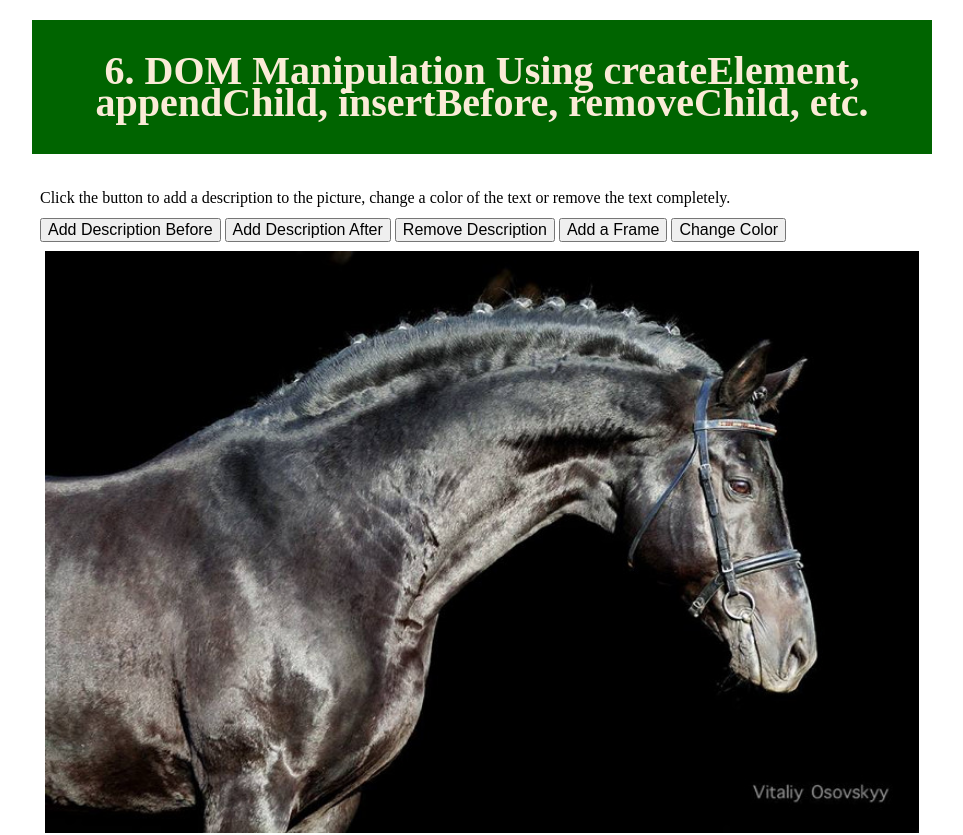
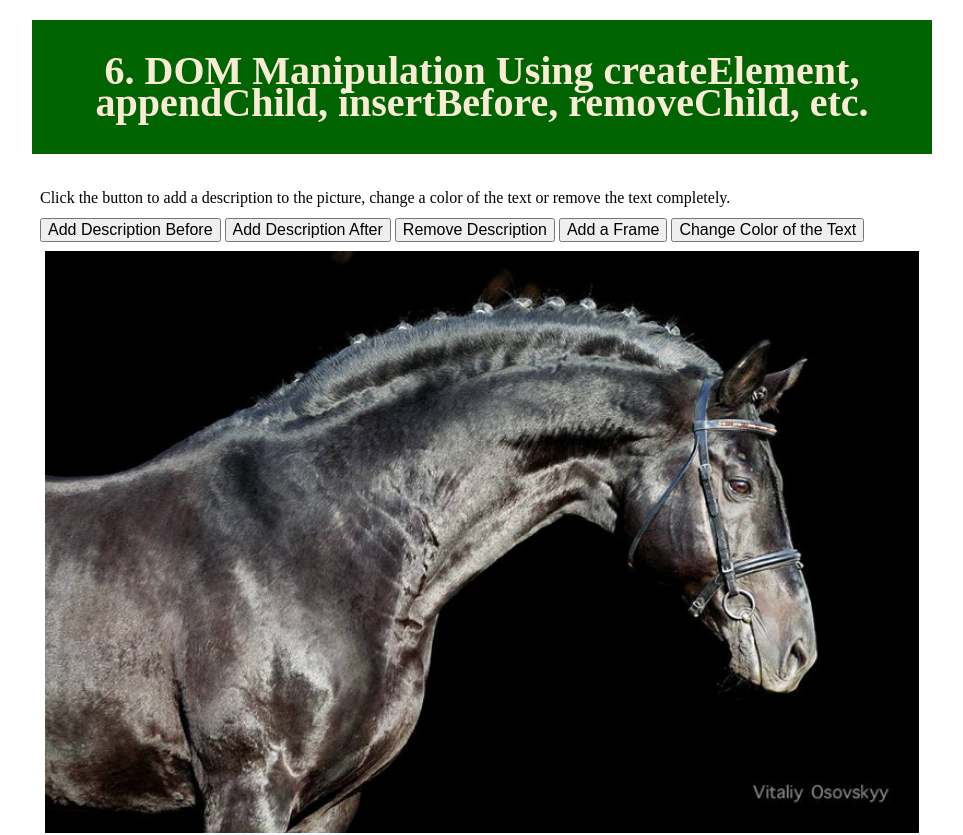
Before and after one commit to Kyman-Irena/Kyman-Irena.github.io, a plain HTML site: page topics/topic-06.html in a window 1280 px wide. Shown: the top 835 px of the page, without its empty margins (158-1121 px from the left). Drawn offline with Linux system fonts and the light colour scheme.

Commit message:
addition

```diff
--- a/topics/topic-06.html
+++ b/topics/topic-06.html
@@ -21,7 +21,7 @@
                 <button onclick="addDAfter()">Add Description After</button>
                 <button onclick="removeDescr()">Remove Description</button>
                 <button onclick="addFrame()">Add a Frame</button>
-                <button onclick="changeColor()">Change Color</button>
+                <button onclick="changeColor()">Change Color of the Text</button>
             </div>
 
             <div id="img">
```
